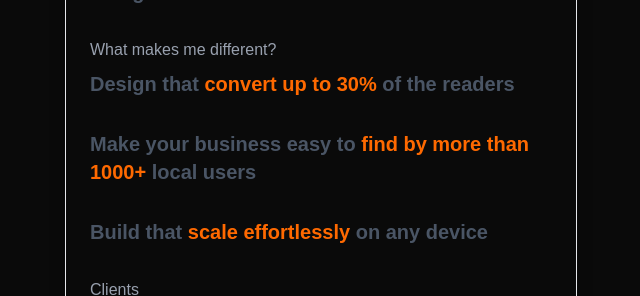
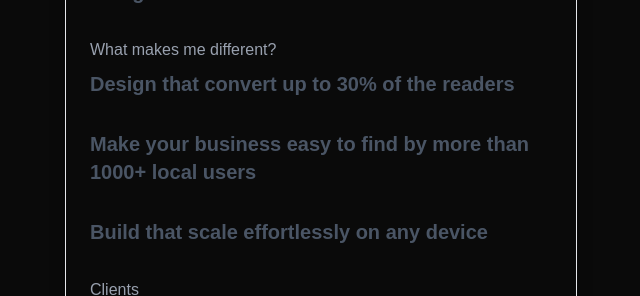
Before and after one commit to badrulhanif/personal-website, a Next.js app: page / in a window 1280 px wide. Shown: the part 559-855 px from the top of the page, without its empty margins (319-959 px from the left). Built offline with nearby package versions, Linux system fonts and the light colour scheme.

Commit message:
enhance layout

```diff
--- a/app/page.tsx
+++ b/app/page.tsx
@@ -81,22 +81,17 @@ export default function Home() {
               </p>
               <div className="flex flex-col gap-8">
                 <p className="text-xl font-semibold text-gray-600">
-                  Design that{" "}
-                  <span className="text-orange-500">convert up to 30%</span> of
-                  the readers
+                  Design that <span className="">convert up to 30%</span> of the
+                  readers
                 </p>
 
                 <p className="text-xl font-semibold text-gray-600">
                   Make your business easy to{" "}
-                  <span className="text-orange-500">
-                    find by more than 1000+
-                  </span>{" "}
-                  local users
+                  <span className="">find by more than 1000+</span> local users
                 </p>
                 <p className="text-xl font-semibold text-gray-600">
-                  Build that{" "}
-                  <span className="text-orange-500">scale effortlessly</span> on
-                  any device
+                  Build that <span className="">scale effortlessly</span> on any
+                  device
                 </p>
               </div>
             </div>
@@ -120,6 +115,7 @@ export default function Home() {
                           src={`/Images/${filename}`}
                           width={0}
                           height={24}
+                          layout="intrinsic"
                           className="w-auto h-5 object-cover "
                           alt={`Example of my work ${index + 1}`}
                           priority={index === 0}
```
Also changed, not shown: public/Images/aonic-logo.svg (deleted).
